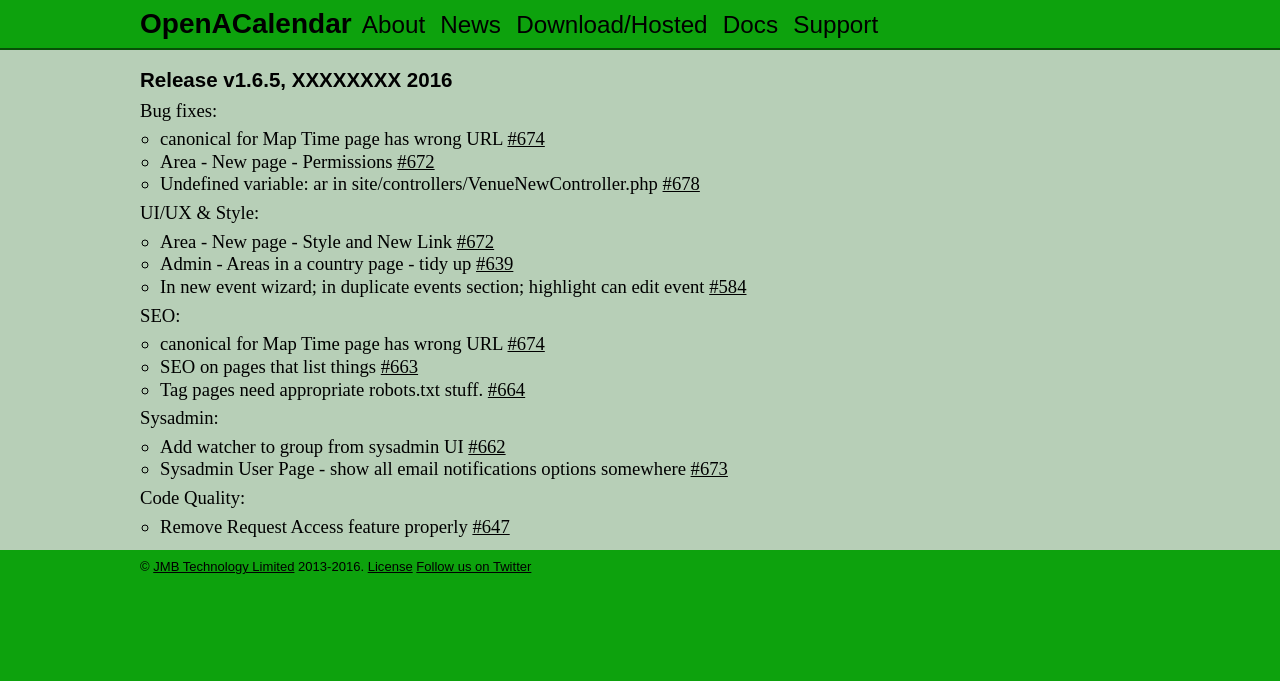
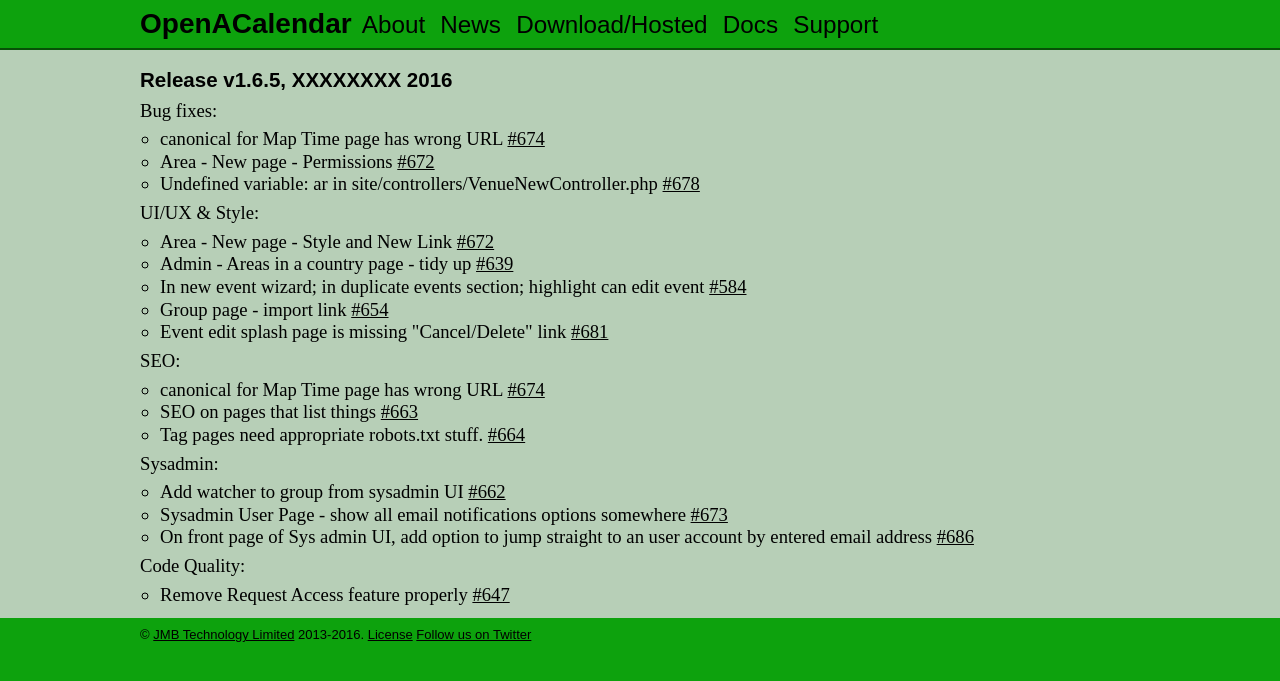
Before and after one commit to OpenACalendar/openacalendar.github.io, a Jekyll site: the page built from webapp/release/1.6.5.html, in a window 1280 px wide. Shown: the top 681 px of the page. Built offline with Jekyll 4.4.1, drawn with Linux system fonts in a browser that asks for light colours.

Commit message:
New release notes

```diff
--- a/webapp/release/1.6.5.html
+++ b/webapp/release/1.6.5.html
@@ -27,6 +27,8 @@
 	<li>Area - New page - Style and New Link  <a href="https://github.com/OpenACalendar/OpenACalendar-Web-Core/issues/672">#672</a></li>
 	<li>Admin - Areas in a country page - tidy up   <a href="https://github.com/OpenACalendar/OpenACalendar-Web-Core/issues/639">#639</a></li>
 	<li>In new event wizard; in duplicate events section; highlight can edit event   <a href="https://github.com/OpenACalendar/OpenACalendar-Web-Core/issues/584">#584</a></li>
+	<li>Group page - import link  <a href="https://github.com/OpenACalendar/OpenACalendar-Web-Core/issues/654">#654</a></li>
+	<li>Event edit splash page is missing "Cancel/Delete" link <a href="https://github.com/OpenACalendar/OpenACalendar-Web-Core/issues/681">#681</a></li>
 </ul>
 
 <p>SEO:</p>
@@ -42,6 +44,7 @@
 <ul class="normallist">
 	<li>Add watcher to group from sysadmin UI <a href="https://github.com/OpenACalendar/OpenACalendar-Web-Core/issues/662">#662</a></li>
 	<li>Sysadmin User Page - show all email notifications options somewhere <a href="https://github.com/OpenACalendar/OpenACalendar-Web-Core/issues/673">#673</a></li>
+	<li>On front page of Sys admin UI, add option to jump straight to an user account by entered email address  <a href="https://github.com/OpenACalendar/OpenACalendar-Web-Core/issues/686">#686</a></li>
 </ul>
 
 
```
